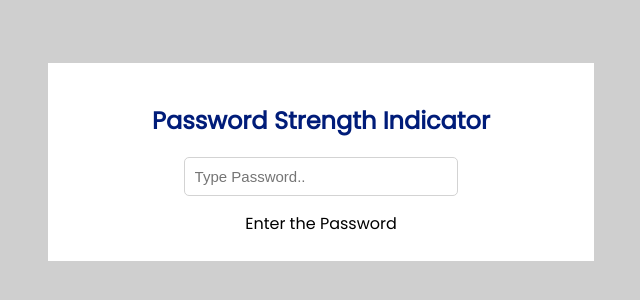
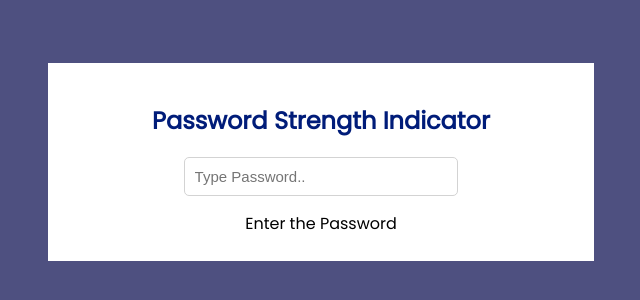
Before and after one commit to BurhanRaja/Javascript_Projects, a browser extension: page Password Checking/index.html in a window 1280 px wide. Shown: the part 238-538 px from the top of the page, without its empty margins (319-959 px from the left). Drawn offline with nearby package versions, Linux system fonts and the light colour scheme.

Commit message:
color change

```diff
--- a/Password Checking/style.css
+++ b/Password Checking/style.css
@@ -7,7 +7,7 @@ html, body {
     justify-content: center;
     align-items: center;
     font-family: 'Poppins', sans-serif;
-    background-color: rgb(207, 207, 207);
+    background-color: rgb(78 80 128);
 }
 
 .container {
```
